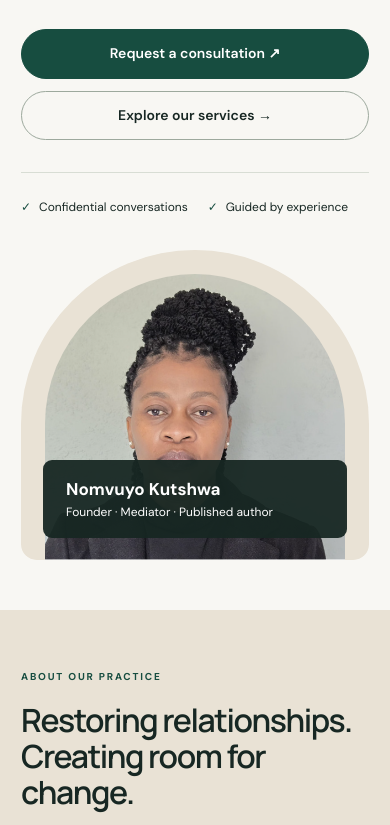
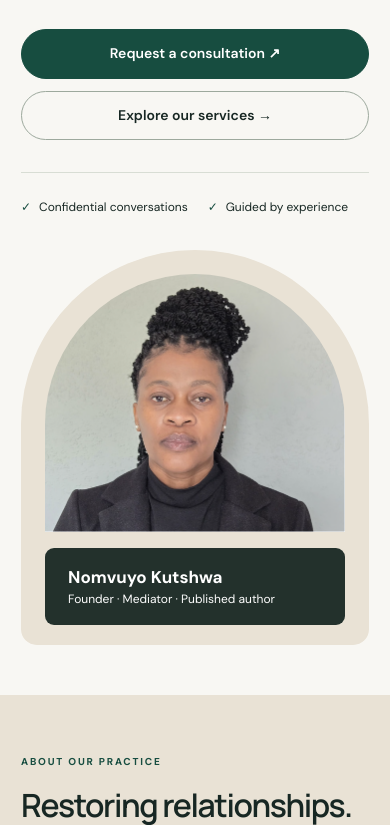
Before and after one commit to dlamini-house/mediating-life, a plain HTML site: page index.html in a window 390 px wide. Shown: the part 593-1418 px from the top of the page. Drawn offline with Linux system fonts and the light colour scheme.

Commit message:
Refactor styles and improve responsiveness

```diff
--- a/styles.css
+++ b/styles.css
@@ -33,3 +33,19 @@ html{scroll-padding-top:calc(var(--header-height) + 24px)}
  header .brand>span:not(.brand-logo){display:none}
  .footer-grid .brand-logo{width:260px;height:240px}
 }
+
+/* Mobile portrait: place the name panel BELOW the image, never over it. */
+@media (max-width: 640px) {
+  .portrait img {
+    height: auto;
+    aspect-ratio: auto;
+    object-fit: contain;
+  }
+
+  .portrait-caption {
+    position: static;
+    inset: auto;
+    width: auto;
+    margin: 16px 0 20px;
+  }
+}
```
